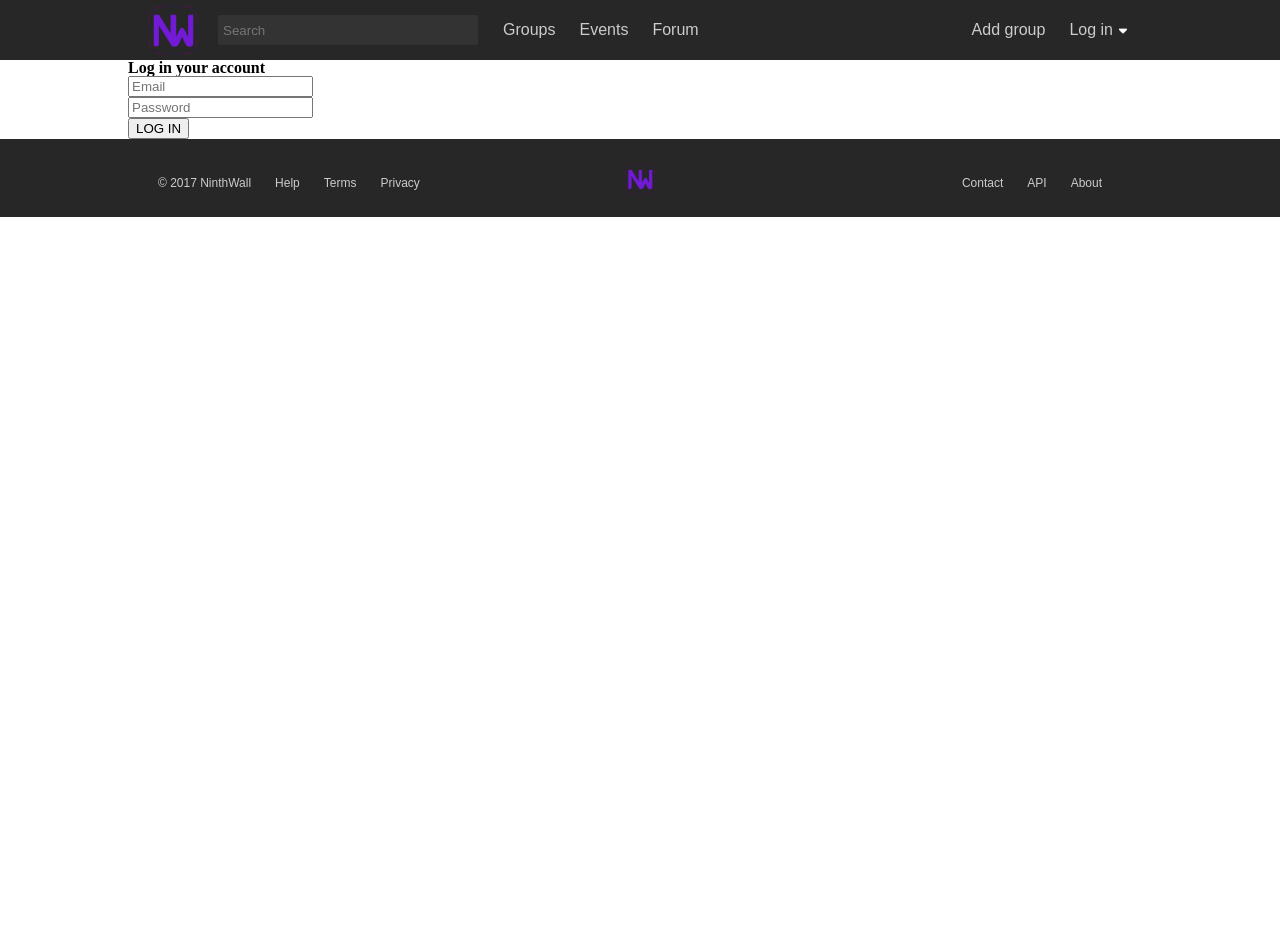
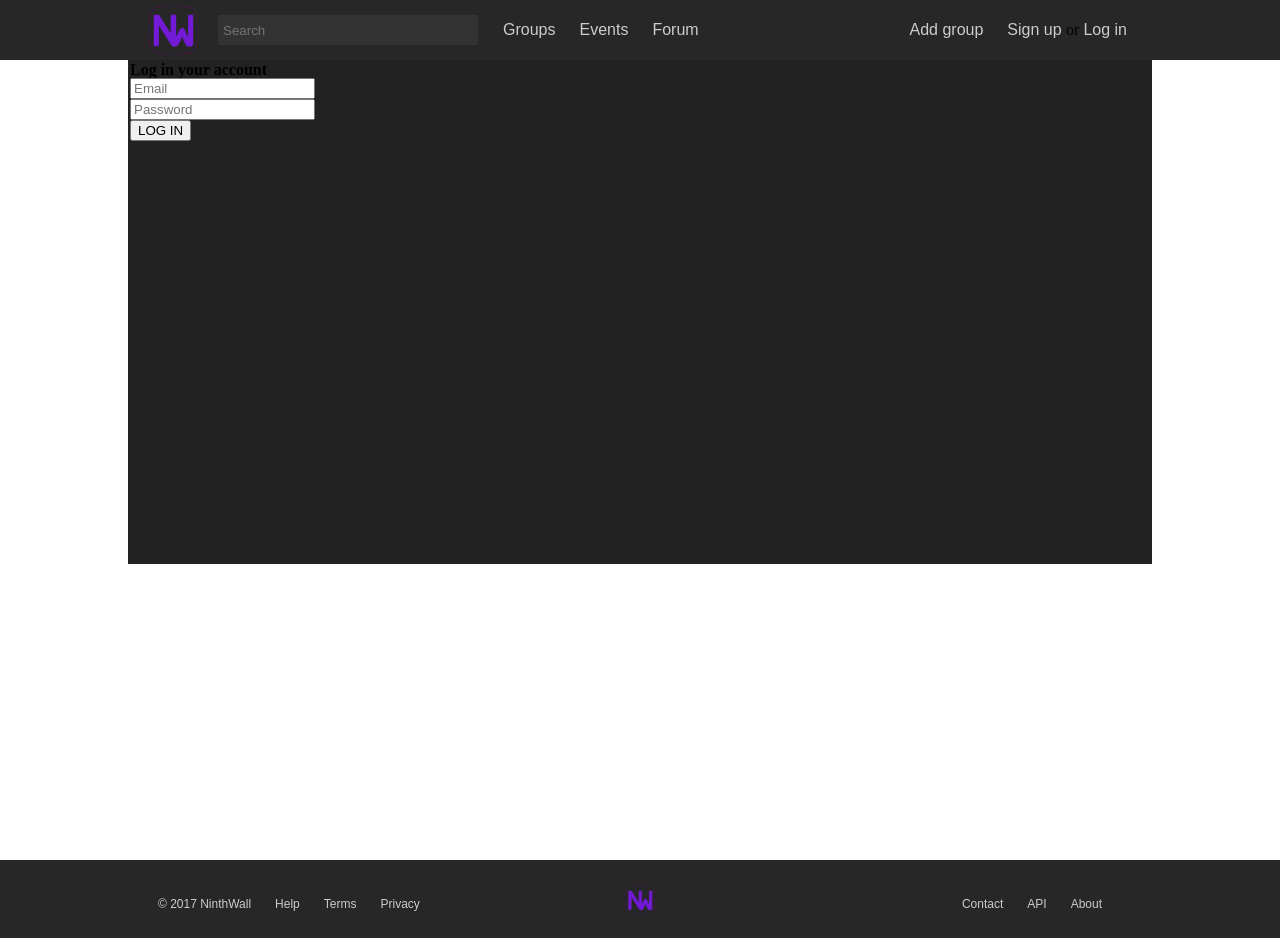
Before and after one commit to sagaginjin/NinthWall, a PHP site: page /php/login.php in a window 1280 px wide. Before the commit the page ends 217 px from the top, so only its background shows below. Run offline with PHP 8.4, Linux system fonts and the light colour scheme.

Commit message:
refactory

```diff
--- a/css/style.css
+++ b/css/style.css
@@ -107,8 +107,13 @@ a {
     text-decoration: none;
 }
 
+html, body {
+    height: 100%;
+}
+
 .container {
      width: 1024px;
+     min-height: 100%;
      margin: 0 auto;
 }
 
@@ -507,6 +512,19 @@ footer {
     text-decoration: underline;
 }
 
+/* log in */
+.login-form {
+    border: 2px solid #222222;
+    background-color: #222222;
+    height: 500px;
+}
+
+/* sign up */
+.signup-form {
+    border: 2px solid #222222;
+    background-color: #222222;
+    height: 500px;
+}
 
 
 /*  */
--- a/php/userlogin.php
+++ b/includes/login.inc.php
@@ -1,6 +1,6 @@
 <?php
     session_start();
-    include 'dbh.php';
+    include '../php/dbh.php';
 
     $email = $_POST['email'];
     $pwd = $_POST['pwd'];
@@ -13,5 +13,5 @@
         echo "Your email or password incorrect! Please try again.";
     }else {
         $_SESSION['id'] = $row['id'];
-        header('Location: ../index.html');
+        header('Location: ../index.php');
     }
--- a/php/signout.php
+++ b/includes/signout.inc.php
@@ -2,4 +2,4 @@
     session_start();
     session_destroy();
 
-    header('Location: ../index.html');
+    header('Location: ../index.php');
--- a/php/register.php
+++ b/includes/signup.inc.php
@@ -1,6 +1,6 @@
 <?php
     session_start();
-    include 'dbh.php';
+    include '../php/dbh.php';
 
     $email = $_POST['email'];
     $name = $_POST['name'];
@@ -9,4 +9,4 @@
     $sql = "INSERT INTO user (email, name, pwd) VALUES ('$email', '$name', '$pwd');";
     $result = mysqli_query($conn, $sql);
 
-    header('Location: ../index.html');
+    header('Location: ../index.php');
--- a/php/footer.php
+++ b/php/footer.php
@@ -12,7 +12,7 @@
             </div>
             <div class="footer-logo-wrapper">
                 <div class="footer-logo">
-                    <a href="index.html">
+                    <a href="../index.php">
                             <img src="../img/nw.png" alt="NinthWallLogo">
                         </a>
                 </div>
--- a/php/header.php
+++ b/php/header.php
@@ -18,13 +18,13 @@
     <header>
         <div class="container">
             <div class="header-logo">
-                <a href="index.html">
+                <a href="../index.php">
                         <img src="../img/nw.png" alt="NinthWallLogo">
                     </a>
             </div>
 
             <div class="header-search">
-                <form accept-charset="UTF-8" action="../php/search.php" method="GET">
+                <form accept-charset="UTF-8" action="php/search.php" method="GET">
                     <input type="text" name="search" placeholder="Search">
                 </form>
             </div>
@@ -43,13 +43,20 @@
                 <nav>
                     <ul>
                         <li class="user-nav-item"><a href="addgroup.html">Add group</a></li>
-                        <li class="user-nav-item"><a href="../php/login.php">Log in <img src="../img/dropdown.png"></a>
-                            <ul>
-                                <li><a href="#">Your profile</a></li>
-                                <li><a href="#">Settings</a></li>
-                                <li><a href="#">Sign out</a></li>
-                            </ul>
-                        </li>
+                        <?php
+                            if (!isset($_SESSION['id'])){
+                                echo "<li class='user-nav-item'><a href='signup.php'>Sign up </a> or <a href='login.php'>Log in </a>
+                                </li>";
+                            } else {
+                                echo "<li class='user-nav-item'><a href='includes/signout.inc.php'>Sign out <img src='img/dropdown.png'></a>
+                                    <ul>
+                                        <li><a href='#'>Your profile</a></li>
+                                        <li><a href='#'>Settings</a></li>
+                                        <li><a href='#'>Sign out</a></li>
+                                    </ul>
+                                </li>";
+                            }
+                        ?>
                     </ul>
                 </nav>
             </div>
--- a/php/login.php
+++ b/php/login.php
@@ -2,13 +2,15 @@
     include 'header.php';
 ?>
         <div class="container">
-            <h1>Log in your account</h1>
+            <div class="login-form">
+                <h1>Log in your account</h1>
 
-            <form action="userlogin.php" method="POST">
-                <input type="email" name="email" placeholder="Email" required><br>
-                <input type="password" name="pwd" placeholder="Password" required><br>
-                <button type="submit">LOG IN</button>
-            </form>
+                <form action="../includes/login.inc.php" method="POST">
+                    <input type="email" name="email" placeholder="Email" required><br>
+                    <input type="password" name="pwd" placeholder="Password" required><br>
+                    <button type="submit">LOG IN</button>
+                </form>
+            </div>
         </div>
 
 <?php
--- a/php/signup.php
+++ b/php/signup.php
@@ -2,9 +2,10 @@
     include 'header.php';
 ?>
         <div class="container">
+            <div class="signup-form">
                 <h1>Create a new account</h1>
 
-            <form action="register.php" method="POST">
+                <form action="../includes/signup.inc.php" method="POST">
                     <input type="email" name="email" placeholder="Email" required><br>
                     <input type="text" name="name" placeholder="Name" required><br>
                     <input type="password" name="pwd" placeholder="Password" required><br>
@@ -12,6 +13,7 @@
                     <button type="submit">SIGN UP</button>
                 </form>
             </div>
+        </div>
 
 <?php
     include 'footer.php';
--- a/sql/user.sql
+++ b/sql/user.sql
@@ -2,7 +2,11 @@ CREATE TABLE user (
     id int(8) NOT NULL PRIMARY KEY AUTO_INCREMENT,
     email varchar(64) NOT NULL,
     name varchar(64) NOT NULL,
-    pwd varchar(16) NOT NULL
+    pwd varchar(16) NOT NULL,
+    hash varchar(32) NOT NULL,
+    active boolean NOT NULL DEFAULT 0,
+    firstname varchar(32),
+    lastname varchar(32)
 );
 
 INSERT INTO user (email, pwd) VALUES ();
```
Also changed, not shown: index.php (renamed from index.html, +19 -8 lines), error.php (renamed from error.html). Lines whose indentation alone changed are shown as unchanged.
